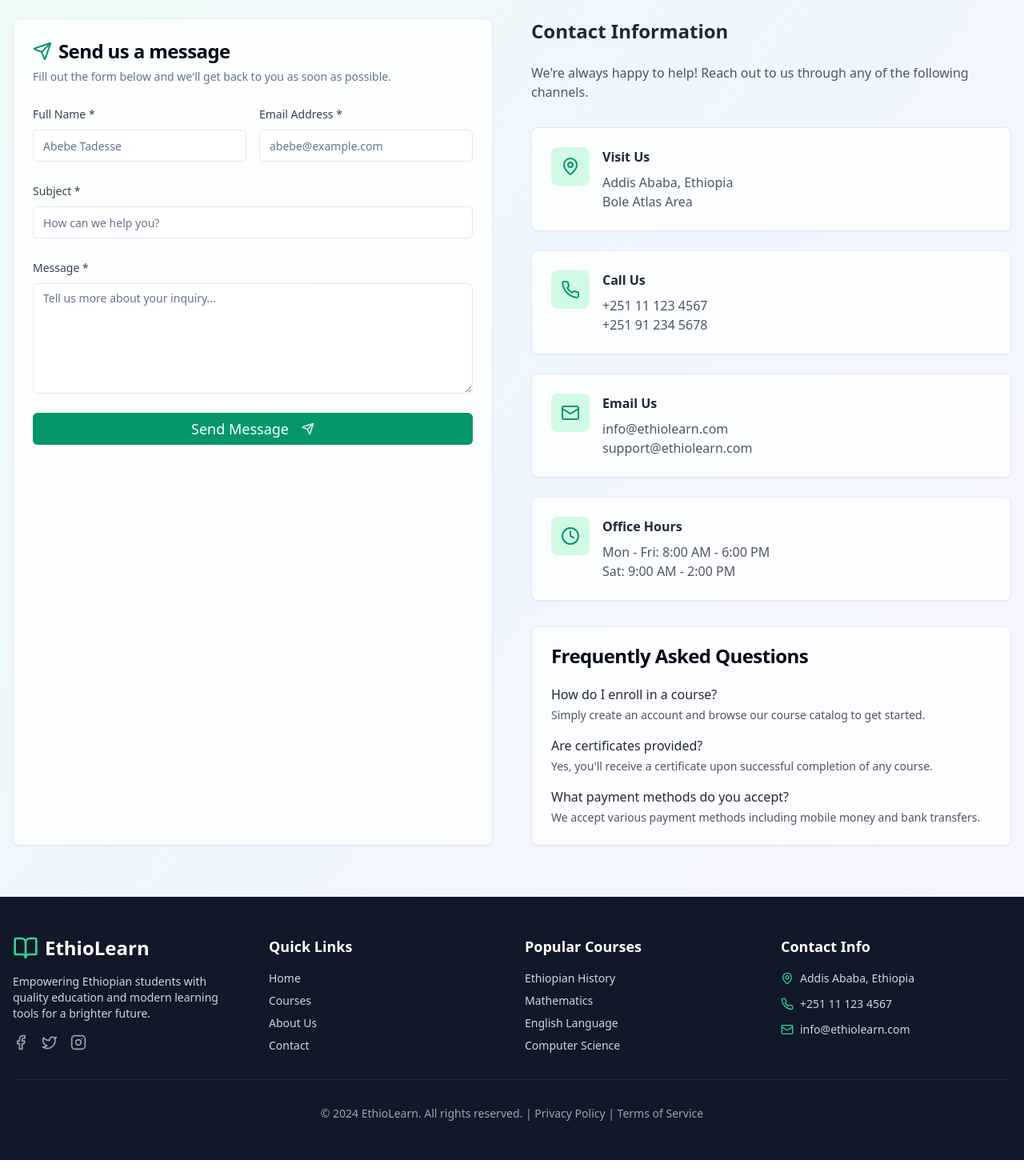
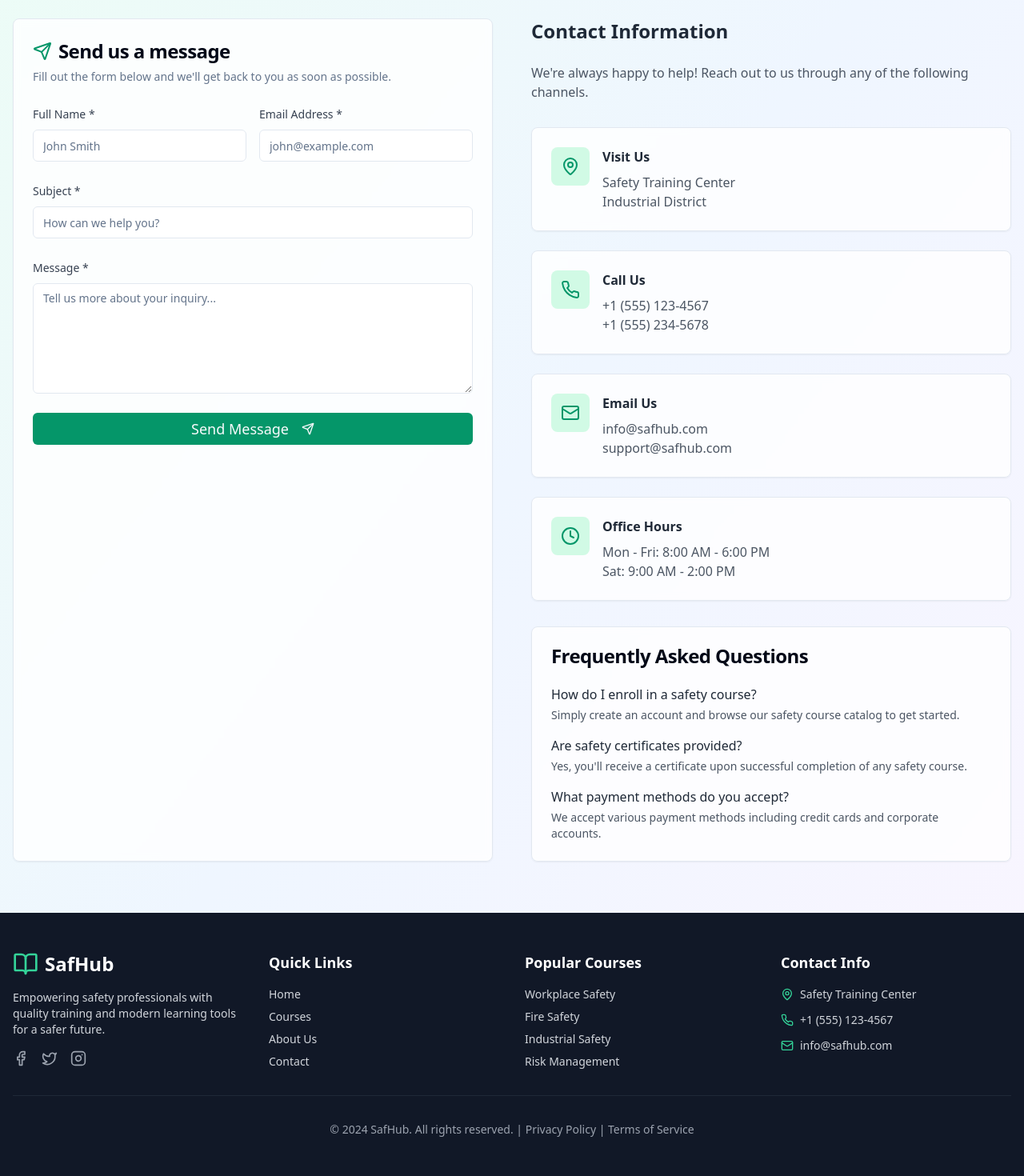
Before and after one commit to kenzyflash/yet-ephrat-academy, a React (Vite) app: page /contact in a window 1280 px wide. Shown: the part 281-1751 px from the top of the page at 80% size. Built offline with nearby package versions, Linux system fonts and the light colour scheme.

Commit message:
Refactor: Replace "Ethio Learn" with "SafHub"
Replaces all instances of "Ethio Learn" with "SafHub" across the project, including in the footer, navbar, and other relevant pages.

```diff
--- a/src/components/Footer.tsx
+++ b/src/components/Footer.tsx
@@ -10,10 +10,10 @@ const Footer = () => {
           <div className="space-y-4">
             <div className="flex items-center space-x-2">
               <BookOpen className="h-8 w-8 text-emerald-400" />
-              <h3 className="text-2xl font-bold">EthioLearn</h3>
+              <h3 className="text-2xl font-bold">SafHub</h3>
             </div>
             <p className="text-gray-300 text-sm">
-              Empowering Ethiopian students with quality education and modern learning tools for a brighter future.
+              Empowering safety professionals with quality training and modern learning tools for a safer future.
             </p>
             <div className="flex space-x-4">
               <Facebook className="h-5 w-5 text-gray-400 hover:text-emerald-400 cursor-pointer transition-colors" />
@@ -37,10 +37,10 @@ const Footer = () => {
           <div className="space-y-4">
             <h4 className="text-lg font-semibold">Popular Courses</h4>
             <ul className="space-y-2 text-sm">
-              <li><a href="#" className="text-gray-300 hover:text-emerald-400 transition-colors">Ethiopian History</a></li>
-              <li><a href="#" className="text-gray-300 hover:text-emerald-400 transition-colors">Mathematics</a></li>
-              <li><a href="#" className="text-gray-300 hover:text-emerald-400 transition-colors">English Language</a></li>
-              <li><a href="#" className="text-gray-300 hover:text-emerald-400 transition-colors">Computer Science</a></li>
+              <li><a href="#" className="text-gray-300 hover:text-emerald-400 transition-colors">Workplace Safety</a></li>
+              <li><a href="#" className="text-gray-300 hover:text-emerald-400 transition-colors">Fire Safety</a></li>
+              <li><a href="#" className="text-gray-300 hover:text-emerald-400 transition-colors">Industrial Safety</a></li>
+              <li><a href="#" className="text-gray-300 hover:text-emerald-400 transition-colors">Risk Management</a></li>
             </ul>
           </div>
 
@@ -50,15 +50,15 @@ const Footer = () => {
             <div className="space-y-3 text-sm">
               <div className="flex items-center space-x-2">
                 <MapPin className="h-4 w-4 text-emerald-400" />
-                <span className="text-gray-300">Addis Ababa, Ethiopia</span>
+                <span className="text-gray-300">Safety Training Center</span>
               </div>
               <div className="flex items-center space-x-2">
                 <Phone className="h-4 w-4 text-emerald-400" />
-                <span className="text-gray-300">+251 11 123 4567</span>
+                <span className="text-gray-300">+1 (555) 123-4567</span>
               </div>
               <div className="flex items-center space-x-2">
                 <Mail className="h-4 w-4 text-emerald-400" />
-                <span className="text-gray-300">info@ethiolearn.com</span>
+                <span className="text-gray-300">info@safhub.com</span>
               </div>
             </div>
           </div>
@@ -66,7 +66,7 @@ const Footer = () => {
 
         <div className="border-t border-gray-800 mt-8 pt-8 text-center">
           <p className="text-gray-400 text-sm">
-            © 2024 EthioLearn. All rights reserved. | Privacy Policy | Terms of Service
+            © 2024 SafHub. All rights reserved. | Privacy Policy | Terms of Service
           </p>
         </div>
       </div>
--- a/src/pages/About.tsx
+++ b/src/pages/About.tsx
@@ -7,21 +7,21 @@ import Footer from "@/components/Footer";
 const About = () => {
   const teamMembers = [
     {
-      name: "Dr. Alemayehu Tadesse",
+      name: "Dr. Sarah Johnson",
       role: "Founder & CEO",
-      description: "Educational technology pioneer with 15+ years in Ethiopian education.",
+      description: "Safety technology pioneer with 15+ years in industrial safety training.",
       image: "/placeholder.svg"
     },
     {
-      name: "Prof. Meron Asefa",
+      name: "Prof. Michael Chen",
       role: "Head of Curriculum",
-      description: "Former university professor specializing in mathematics and pedagogy.",
+      description: "Former safety director specializing in workplace safety and risk management.",
       image: "/placeholder.svg"
     },
     {
-      name: "Dawit Bekele",
+      name: "Jennifer Adams",
       role: "Chief Technology Officer",
-      description: "Software engineer passionate about democratizing access to education.",
+      description: "Software engineer passionate about democratizing access to safety training.",
       image: "/placeholder.svg"
     }
   ];
@@ -29,31 +29,31 @@ const About = () => {
   const values = [
     {
       icon: Heart,
-      title: "Student-Centered",
-      description: "Every decision we make puts student success and well-being first."
+      title: "Safety-Centered",
+      description: "Every decision we make puts safety professional success and workplace safety first."
     },
     {
       icon: Globe,
-      title: "Accessible Education",
-      description: "Breaking down barriers to quality education for all Ethiopian learners."
+      title: "Accessible Training",
+      description: "Breaking down barriers to quality safety training for all professionals worldwide."
     },
     {
       icon: Target,
       title: "Excellence",
-      description: "Committed to delivering the highest quality educational experiences."
+      description: "Committed to delivering the highest quality safety training experiences."
     },
     {
       icon: Users,
       title: "Community",
-      description: "Building strong connections between students, teachers, and families."
+      description: "Building strong connections between safety professionals, trainers, and organizations."
     }
   ];
 
   const achievements = [
-    { number: "10,000+", label: "Students Served" },
-    { number: "500+", label: "Courses Available" },
+    { number: "10,000+", label: "Safety Professionals Trained" },
+    { number: "500+", label: "Safety Courses Available" },
     { number: "200+", label: "Expert Instructors" },
-    { number: "95%", label: "Student Satisfaction" }
+    { number: "95%", label: "Training Satisfaction" }
   ];
 
   return (
@@ -63,7 +63,7 @@ const About = () => {
         <div className="container mx-auto px-4 py-4 flex items-center justify-between">
           <div className="flex items-center space-x-2">
             <BookOpen className="h-8 w-8 text-emerald-600" />
-            <h1 className="text-2xl font-bold text-gray-800">EthioLearn</h1>
+            <h1 className="text-2xl font-bold text-gray-800">SafHub</h1>
           </div>
           <div className="hidden md:flex items-center space-x-6">
             <a href="/" className="text-gray-600 hover:text-emerald-600 transition-colors">Home</a>
@@ -81,11 +81,11 @@ const About = () => {
       <section className="container mx-auto px-4 py-16">
         <div className="text-center mb-16">
           <h1 className="text-4xl md:text-5xl font-bold text-gray-800 mb-4">
-            About EthioLearn
+            About SafHub
           </h1>
           <p className="text-xl text-gray-600 max-w-3xl mx-auto">
-            We're on a mission to transform education in Ethiopia by making quality learning
-            accessible, engaging, and culturally relevant for every student.
+            We're on a mission to transform safety training worldwide by making quality safety education
+            accessible, engaging, and professionally relevant for every safety professional.
           </p>
         </div>
 
@@ -110,23 +110,22 @@ const About = () => {
               Our Mission
             </h2>
             <p className="text-lg text-gray-600 mb-6">
-              EthioLearn was founded with a simple yet powerful vision: to democratize access to
-              quality education throughout Ethiopia. We believe that every student, regardless of
-              their location or background, deserves access to world-class educational resources.
+              SafHub was founded with a simple yet powerful vision: to democratize access to
+              quality safety training for professionals worldwide. We believe that every safety professional,
+              regardless of their location or background, deserves access to world-class safety training resources.
             </p>
             <p className="text-lg text-gray-600 mb-6">
-              Our platform combines cutting-edge technology with deep understanding of Ethiopian
-              culture and educational needs, creating a learning environment that is both modern
-              and culturally authentic.
+              Our platform combines cutting-edge technology with deep understanding of safety industry
+              needs, creating a training environment that is both modern and professionally authentic.
             </p>
             <div className="space-y-3">
               <div className="flex items-center">
                 <CheckCircle className="h-5 w-5 text-emerald-600 mr-3" />
-                <span className="text-gray-700">Culturally relevant curriculum</span>
+                <span className="text-gray-700">Industry-relevant curriculum</span>
               </div>
               <div className="flex items-center">
                 <CheckCircle className="h-5 w-5 text-emerald-600 mr-3" />
-                <span className="text-gray-700">Expert Ethiopian educators</span>
+                <span className="text-gray-700">Expert safety professionals</span>
               </div>
               <div className="flex items-center">
                 <CheckCircle className="h-5 w-5 text-emerald-600 mr-3" />
@@ -141,7 +140,7 @@ const About = () => {
           <div className="relative">
             <img
               src="/placeholder.svg"
-              alt="Students learning"
+              alt="Safety professionals learning"
               className="rounded-lg shadow-lg w-full"
             />
           </div>
@@ -155,7 +154,7 @@ const About = () => {
             Our Values
           </h2>
           <p className="text-xl text-gray-600 max-w-2xl mx-auto">
-            These core values guide everything we do and shape the way we serve our community.
+            These core values guide everything we do and shape the way we serve our safety community.
           </p>
         </div>
         <div className="grid grid-cols-1 md:grid-cols-2 lg:grid-cols-4 gap-8">
@@ -182,7 +181,7 @@ const About = () => {
             Meet Our Team
           </h2>
           <p className="text-xl text-gray-600 max-w-2xl mx-auto">
-            Passionate educators and technologists working together to transform Ethiopian education.
+            Passionate safety professionals and technologists working together to transform safety training.
           </p>
         </div>
         <div className="grid grid-cols-1 md:grid-cols-3 gap-8">
@@ -211,10 +210,10 @@ const About = () => {
       <section className="container mx-auto px-4 py-20">
         <div className="bg-gradient-to-r from-emerald-600 to-blue-600 rounded-2xl p-8 md:p-16 text-center text-white">
           <h2 className="text-3xl md:text-4xl font-bold mb-4">
-            Join Our Educational Revolution
+            Join Our Safety Training Revolution
           </h2>
           <p className="text-xl mb-8 opacity-90 max-w-2xl mx-auto">
-            Be part of the movement to transform education in Ethiopia. Start your learning journey today.
+            Be part of the movement to transform safety training worldwide. Start your safety learning journey today.
           </p>
           <div className="flex flex-col sm:flex-row gap-4 justify-center">
             <Button
--- a/src/pages/AdminDashboard.tsx
+++ b/src/pages/AdminDashboard.tsx
@@ -25,7 +25,7 @@ const AdminDashboard = () => {
     { label: "Total Users", value: "5,432", icon: Users, color: "text-blue-600", change: "+12%" },
     { label: "Active Courses", value: "124", icon: BookOpen, color: "text-green-600", change: "+8%" },
     { label: "Teachers", value: "89", icon: GraduationCap, color: "text-purple-600", change: "+5%" },
-    { label: "Monthly Revenue", value: "45,230 ETB", icon: TrendingUp, color: "text-orange-600", change: "+18%" }
+    { label: "Monthly Revenue", value: "45,230 USD", icon: TrendingUp, color: "text-orange-600", change: "+18%" }
   ];
 
   const recentActions = [
@@ -38,12 +38,12 @@ const AdminDashboard = () => {
   return (
     <ProtectedRoute requiredRole="admin">
       <div className="min-h-screen bg-gradient-to-br from-emerald-50 via-blue-50 to-purple-50">
-        <DashboardHeader title="EthioLearn - Admin" showSettings />
+        <DashboardHeader title="SafHub - Admin" showSettings />
 
         <div className="container mx-auto px-4 py-8">
           <div className="mb-8">
             <h1 className="text-3xl font-bold text-gray-800 mb-2">Administrator Dashboard</h1>
-            <p className="text-gray-600">Monitor and manage the EthioLearn platform.</p>
+            <p className="text-gray-600">Monitor and manage the SafHub platform.</p>
           </div>
 
           <DashboardStats stats={systemStats} />
--- a/src/pages/Contact.tsx
+++ b/src/pages/Contact.tsx
@@ -61,17 +61,17 @@ const Contact = () => {
     {
       icon: MapPin,
       title: "Visit Us",
-      details: ["Addis Ababa, Ethiopia", "Bole Atlas Area"]
+      details: ["Safety Training Center", "Industrial District"]
     },
     {
       icon: Phone,
       title: "Call Us",
-      details: ["+251 11 123 4567", "+251 91 234 5678"]
+      details: ["+1 (555) 123-4567", "+1 (555) 234-5678"]
     },
     {
       icon: Mail,
       title: "Email Us",
-      details: ["info@ethiolearn.com", "support@ethiolearn.com"]
+      details: ["info@safhub.com", "support@safhub.com"]
     },
     {
       icon: Clock,
@@ -87,7 +87,7 @@ const Contact = () => {
         <div className="container mx-auto px-4 py-4 flex items-center justify-between">
           <div className="flex items-center space-x-2">
             <BookOpen className="h-8 w-8 text-emerald-600" />
-            <h1 className="text-2xl font-bold text-gray-800">EthioLearn</h1>
+            <h1 className="text-2xl font-bold text-gray-800">SafHub</h1>
           </div>
           <div className="hidden md:flex items-center space-x-6">
             <a href="/" className="text-gray-600 hover:text-emerald-600 transition-colors">Home</a>
@@ -108,7 +108,7 @@ const Contact = () => {
             Get in Touch
           </h1>
           <p className="text-xl text-gray-600 max-w-2xl mx-auto">
-            Have questions about our courses or need support? We're here to help you succeed in your learning journey.
+            Have questions about our safety courses or need support? We're here to help you succeed in your safety training journey.
           </p>
         </div>
 
@@ -133,7 +133,7 @@ const Contact = () => {
                     </label>
                     <Input
                       id="name"
-                      placeholder="Abebe Tadesse"
+                      placeholder="John Smith"
                       value={formData.name}
                       onChange={(e) => handleInputChange("name", e.target.value)}
                       required
@@ -146,7 +146,7 @@ const Contact = () => {
                     <Input
                       id="email"
                       type="email"
-                      placeholder="abebe@example.com"
+                      placeholder="john@example.com"
                       value={formData.email}
                       onChange={(e) => handleInputChange("email", e.target.value)}
                       required
@@ -229,16 +229,16 @@ const Contact = () => {
               </CardHeader>
               <CardContent className="space-y-4">
                 <div>
-                  <h4 className="font-medium text-gray-800 mb-1">How do I enroll in a course?</h4>
-                  <p className="text-sm text-gray-600">Simply create an account and browse our course catalog to get started.</p>
+                  <h4 className="font-medium text-gray-800 mb-1">How do I enroll in a safety course?</h4>
+                  <p className="text-sm text-gray-600">Simply create an account and browse our safety course catalog to get started.</p>
                 </div>
                 <div>
-                  <h4 className="font-medium text-gray-800 mb-1">Are certificates provided?</h4>
-                  <p className="text-sm text-gray-600">Yes, you'll receive a certificate upon successful completion of any course.</p>
+                  <h4 className="font-medium text-gray-800 mb-1">Are safety certificates provided?</h4>
+                  <p className="text-sm text-gray-600">Yes, you'll receive a certificate upon successful completion of any safety course.</p>
                 </div>
                 <div>
                   <h4 className="font-medium text-gray-800 mb-1">What payment methods do you accept?</h4>
-                  <p className="text-sm text-gray-600">We accept various payment methods including mobile money and bank transfers.</p>
+                  <p className="text-sm text-gray-600">We accept various payment methods including credit cards and corporate accounts.</p>
                 </div>
               </CardContent>
             </Card>
--- a/src/pages/StudentDashboard.tsx
+++ b/src/pages/StudentDashboard.tsx
@@ -256,7 +256,7 @@ const StudentDashboard = () => {
           <div className="container mx-auto px-4 py-4 flex items-center justify-between">
             <div className="flex items-center space-x-2">
               <BookOpen className="h-8 w-8 text-emerald-600" />
-              <h1 className="text-2xl font-bold text-gray-800">EthioLearn</h1>
+              <h1 className="text-2xl font-bold text-gray-800">SafHub</h1>
             </div>
             <div className="flex items-center space-x-4">
               <Button variant="ghost" size="sm">
```
